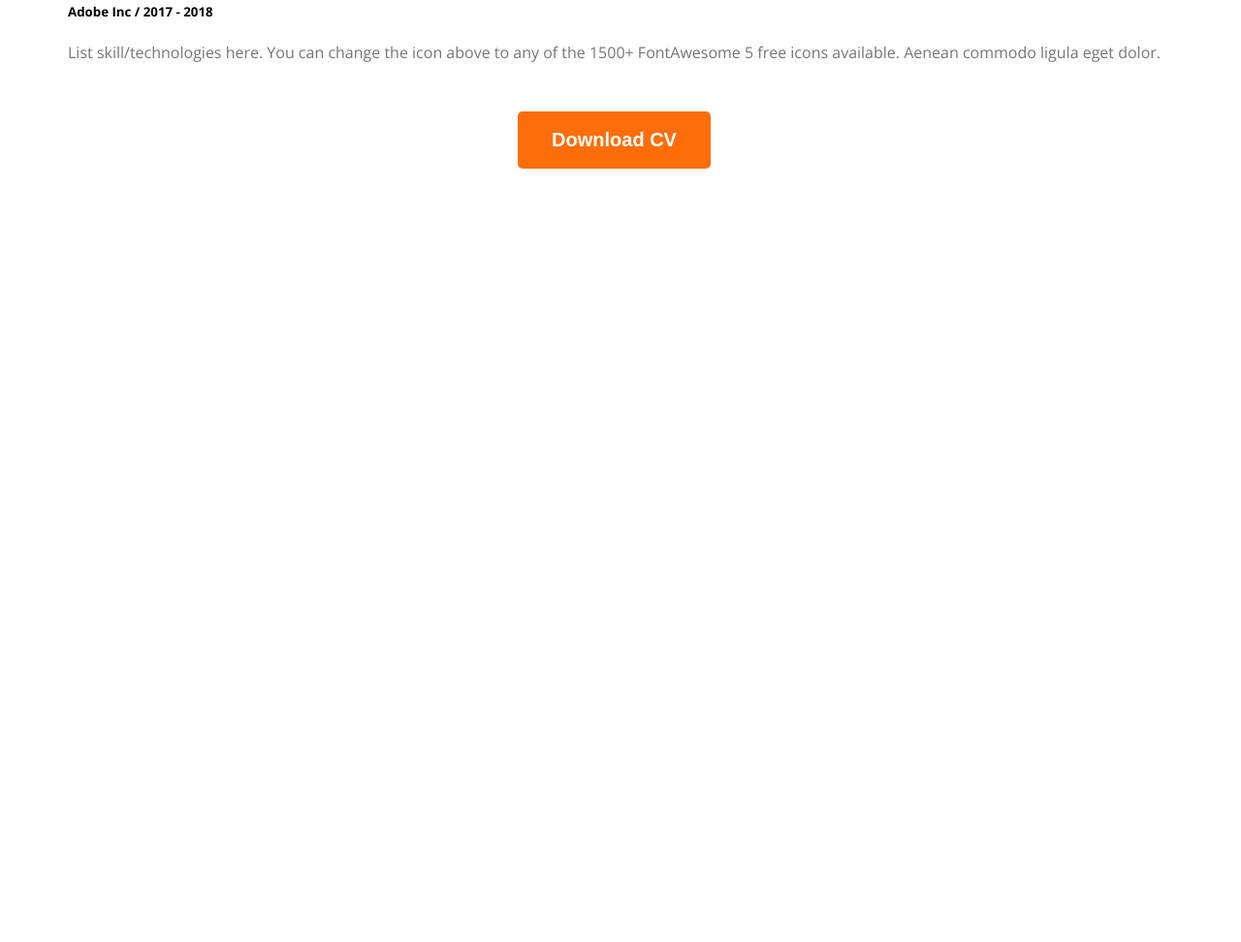
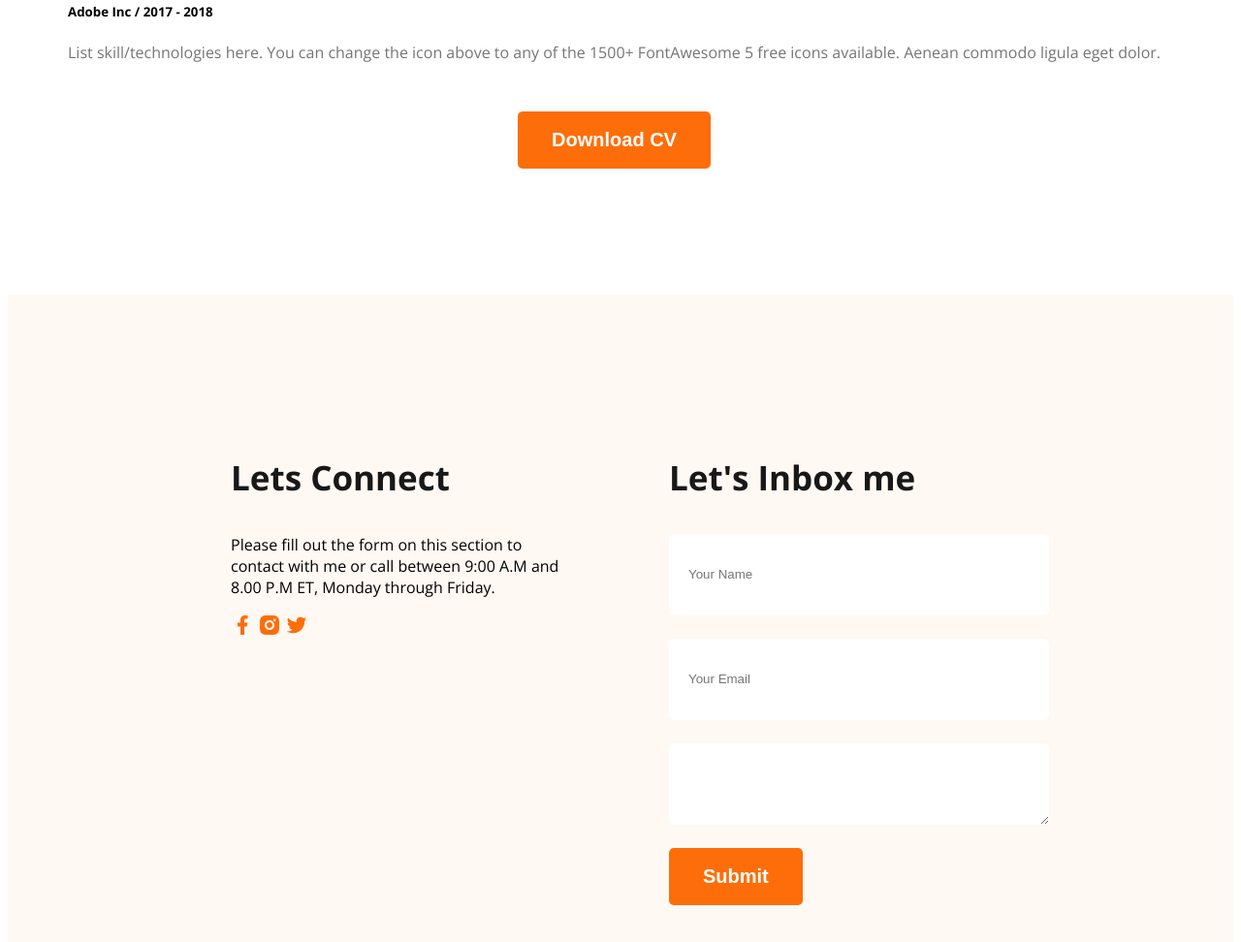
Before and after one commit to Hridoy7887-stack/Code-With-Hridoy, a plain HTML site: page index.html in a window 1280 px wide. Shown: the part 3398-4370 px from the top of the page at 97% size. Before the commit the page ends 3702 px from the top, so only its background shows below. Drawn offline with nearby package versions, Linux system fonts and the light colour scheme.

Commit message:
added some styles

```diff
--- a/index.html
+++ b/index.html
@@ -165,8 +165,26 @@
 
         </section>
     </main>
-    <footer>
+    <footer class="secondary-bg">
+<div class="footer-column">
+    <h3 class="section-title">Lets Connect</h3>
+    <p>Please fill out the form on this section to contact with me or call between 9:00 A.M and 8.00 P.M ET, Monday through Friday.</p>
+    <div>
+        <a href=""><img src="images/icons/facebook.png" alt=""></a>
+        <a href=""><img src="images/icons/insta.png" alt=""></a>
+        <a href=""><img src="images/icons/twitter.png" alt=""></a>
 
+    </div>
+</div>
+<div class="footer-column">
+    <h3 class="section-title">Let's Inbox me</h3>
+    <form >
+        <input type="text" placeholder="Your Name">
+        <input type="email" placeholder="Your Email">
+        <textarea name="" id="" cols="30" rows="20"></textarea>
+        <input class="btn-primary" type="submit" value="Submit">
+    </form>
+</div>
     </footer>
 </body>
 
--- a/styles/portfolio.css
+++ b/styles/portfolio.css
@@ -152,3 +152,23 @@ main section{
 .resume-download-cv{
   margin-top: 50px;
 }
+
+/* footer styles */
+footer{
+  padding: 130px 230px;
+  display: flex;
+  gap: 100px;
+}
+.footer-column{
+  width: 50%;
+}
+footer input[type="text"], footer input[type="email"], footer textarea{
+  height: 64px;
+  border-radius: 5px;
+  background-color: white;
+  display: block;
+  width:100% ;
+  padding: 10px 20px;
+  margin-bottom: 24px;
+  border: none;
+}
```
